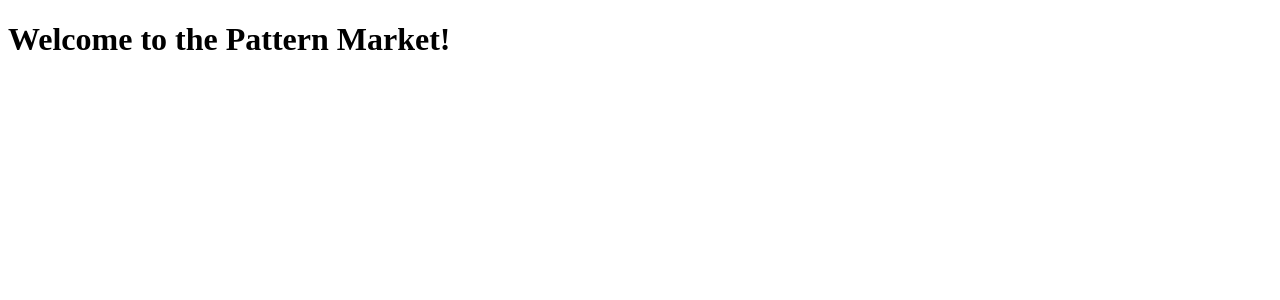
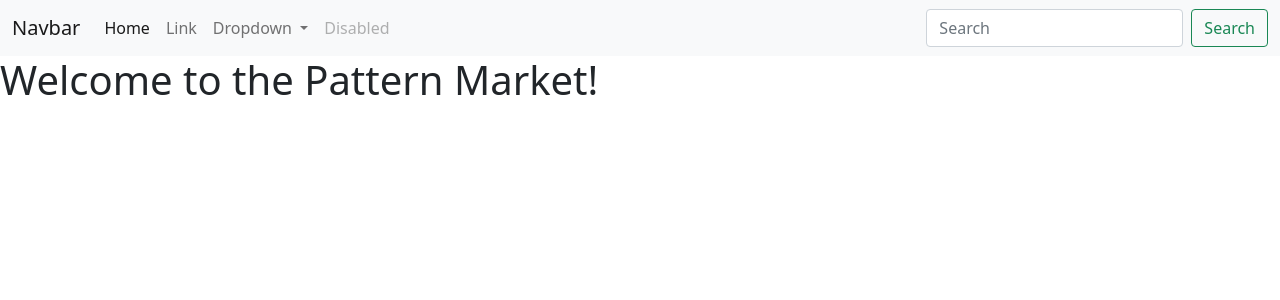
Before and after one commit to gracemcken/pattern-market, a Django app: page / in a window 1280 px wide. Shown: the top 300 px of the page. Run offline with Django 4.2, Linux system fonts and the light colour scheme.

Commit message:
Add header template with nav, add style links

```diff
--- a/templates/base.html
+++ b/templates/base.html
@@ -1,12 +1,30 @@
+{% load static %}
 <!DOCTYPE html>
 <html lang="en">
   <head>
     <meta charset="UTF-8" />
     <meta http-equiv="X-UA-Compatible" content="IE=edge" />
     <meta name="viewport" content="width=device-width, initial-scale=1.0" />
-    <title>Document</title>
+    <!-- Bootstrap JS script (includes popper)-->
+    {% block js %}
+    <script
+      src="https://cdn.jsdelivr.net/npm/bootstrap@5.0.2/dist/js/bootstrap.bundle.min.js"
+      integrity="sha384-MrcW6ZMFYlzcLA8Nl+NtUVF0sA7MsXsP1UyJoMp4YLEuNSfAP+JcXn/tWtIaxVXM"
+      crossorigin="anonymous"></script>
+    {% endblock %}
+    <!-- Bootstrap & custom CSS-->
+    {% block extra_css %}
+    <link
+      href="https://cdn.jsdelivr.net/npm/bootstrap@5.0.2/dist/css/bootstrap.min.css"
+      rel="stylesheet"
+      integrity="sha384-EVSTQN3/azprG1Anm3QDgpJLIm9Nao0Yz1ztcQTwFspd3yD65VohhpuuCOmLASjC"
+      crossorigin="anonymous" />
+    <link rel="stylesheet" href="{% static '/css/base.css' %}" />
+    {% endblock %}
+    <title>The Pattern Market - {% block title %} {% endblock %}</title>
   </head>
   <body>
+    {% include 'includes/header.html' %}
     <h1>Welcome to the Pattern Market!</h1>
   </body>
 </html>
--- /dev/null
+++ b/templates/includes/header.html
@@ -0,0 +1,62 @@
+{% load static %}
+<header>
+  <nav class="navbar navbar-expand-lg navbar-light bg-light">
+    <div class="container-fluid">
+      <a class="navbar-brand" href="#">Navbar</a>
+      <button
+        class="navbar-toggler"
+        type="button"
+        data-bs-toggle="collapse"
+        data-bs-target="#navbarSupportedContent"
+        aria-controls="navbarSupportedContent"
+        aria-expanded="false"
+        aria-label="Toggle navigation">
+        <span class="navbar-toggler-icon"></span>
+      </button>
+      <div class="collapse navbar-collapse" id="navbarSupportedContent">
+        <ul class="navbar-nav me-auto mb-2 mb-lg-0">
+          <li class="nav-item">
+            <a class="nav-link active" aria-current="page" href="#">Home</a>
+          </li>
+          <li class="nav-item">
+            <a class="nav-link" href="#">Link</a>
+          </li>
+          <li class="nav-item dropdown">
+            <a
+              class="nav-link dropdown-toggle"
+              href="#"
+              id="navbarDropdown"
+              role="button"
+              data-bs-toggle="dropdown"
+              aria-expanded="false">
+              Dropdown
+            </a>
+            <ul class="dropdown-menu" aria-labelledby="navbarDropdown">
+              <li><a class="dropdown-item" href="#">Action</a></li>
+              <li><a class="dropdown-item" href="#">Another action</a></li>
+              <li><hr class="dropdown-divider" /></li>
+              <li><a class="dropdown-item" href="#">Something else here</a></li>
+            </ul>
+          </li>
+          <li class="nav-item">
+            <a
+              class="nav-link disabled"
+              href="#"
+              tabindex="-1"
+              aria-disabled="true">
+              Disabled
+            </a>
+          </li>
+        </ul>
+        <form class="d-flex">
+          <input
+            class="form-control me-2"
+            type="search"
+            placeholder="Search"
+            aria-label="Search" />
+          <button class="btn btn-outline-success" type="submit">Search</button>
+        </form>
+      </div>
+    </div>
+  </nav>
+</header>
```
Also changed, not shown: static/css/base.css (added).
